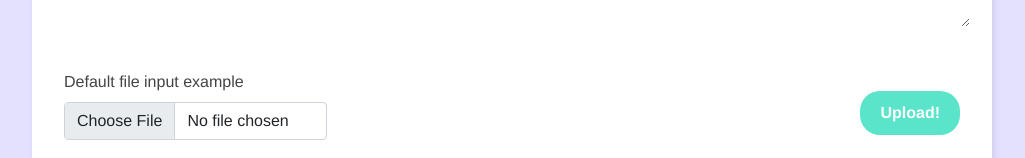
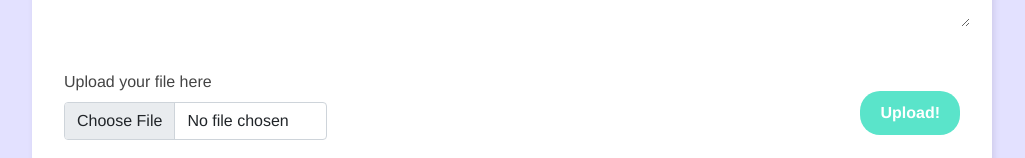
Before and after one commit to realLongjiLi/chat-room-app, a Vue app: page /chatroom in a window 1280 px wide. Shown: the part 283-441 px from the top of the page, without its empty margins (128-1153 px from the left). Built offline with nearby package versions, Linux system fonts and the light colour scheme; no server answers; the database is empty; sample sign-in values are in the browser's storage.

Commit message:
Fixed minor bugs and delete github workflow

```diff
--- a/src/components/ImageForm.vue
+++ b/src/components/ImageForm.vue
@@ -3,9 +3,7 @@
     <!-- <input type="file" @change="onFileChanged" ref="inputFile" />
     <button @click="onUpload">Upload!</button> -->
     <div class="mb-3">
-      <label for="formFile" class="form-label"
-        >Default file input example</label
-      >
+      <label for="formFile" class="form-label">Upload your file here</label>
       <input
         class="form-control"
         @change="onFileChanged"
@@ -30,7 +28,6 @@ export default {
     const file = ref(null)
     const onFileChanged = (event) => {
       file.value = event.target.files[0]
-      console.log(inputFile.value)
     }
     const { error, addItem } = useStorage('images')
     const onUpload = async () => {
```
